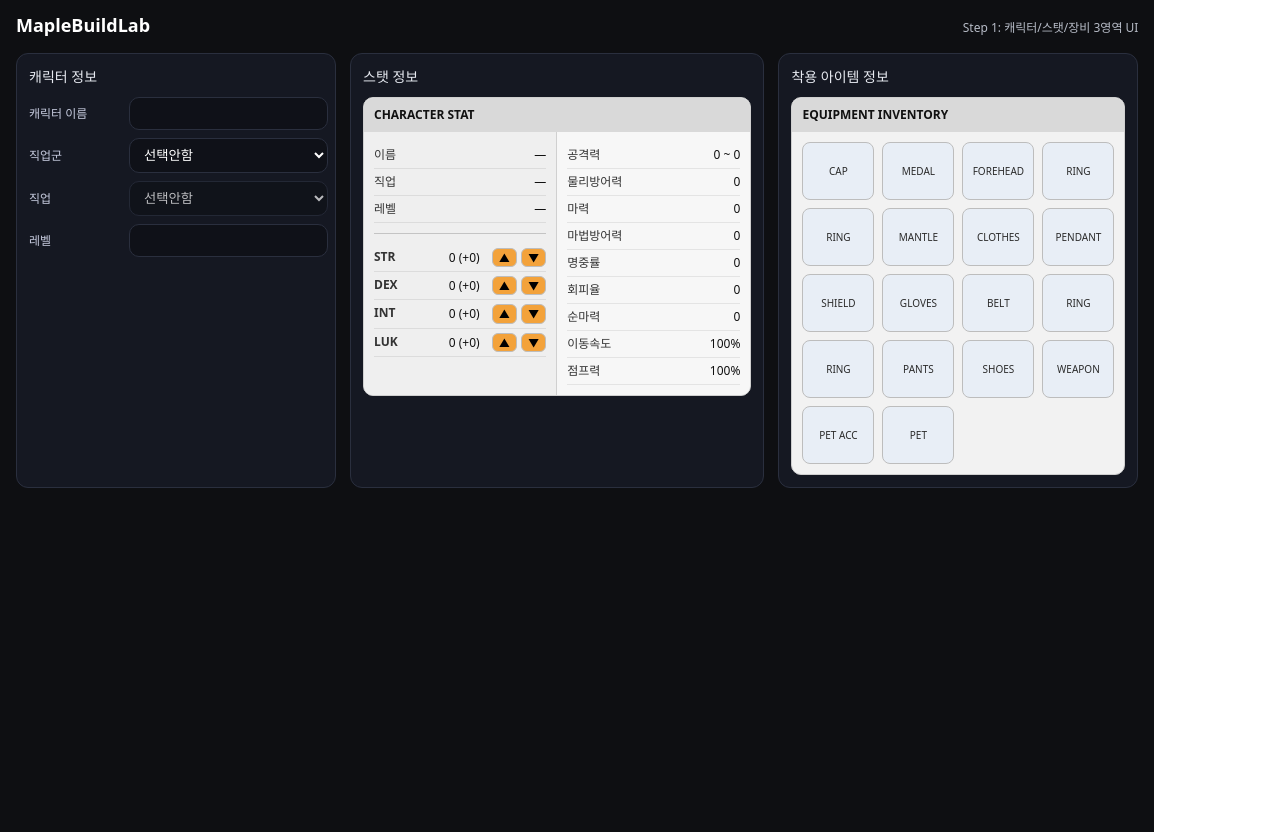
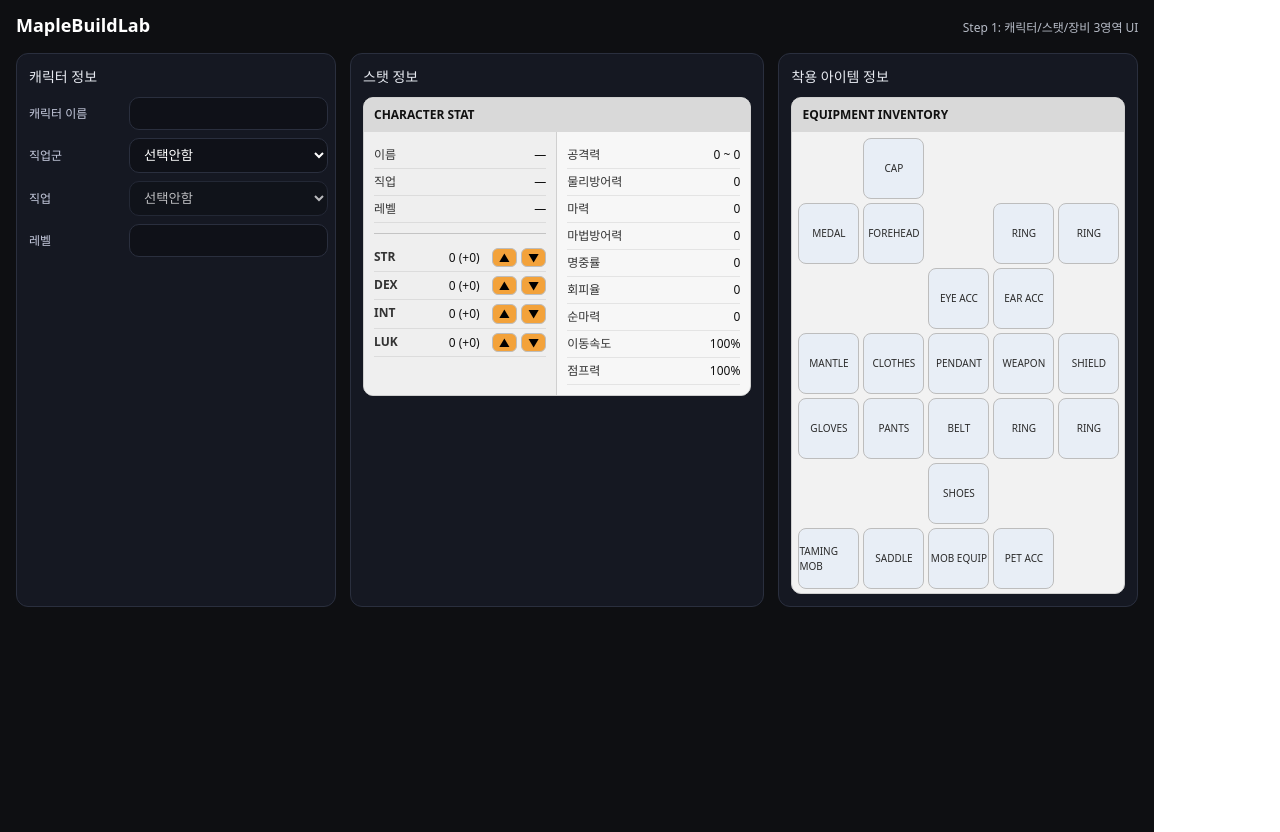
Before and after one commit to qjatjr48724/MapleBuildLab, a React (Vite) app in the folder MapleBuildLab/: page / in a window 1280 px wide. Built offline with nearby package versions, Linux system fonts and the light colour scheme.

Commit message:
20260215 - 착용 아이템 정보 그리드를 메이플랜드 내의 장비창과 비슷하도록 수정

```diff
--- a/MapleBuildLab/src/App.css
+++ b/MapleBuildLab/src/App.css
@@ -139,7 +139,8 @@
 .equipWindow {
   background: #f2f2f2;
   border-radius: 10px;
-  overflow: hidden;
+  overflow-x: auto;
+  overflow-y: hidden;
   border: 1px solid #cfcfcf;
 }
 
@@ -151,14 +152,74 @@
 }
 
 .equipGrid {
-  padding: 10px;
+  padding: 6px;
   display: grid;
-  grid-template-columns: repeat(4, 1fr);
-  gap: 8px;
+  width: max-content;
+
+  --slot: clamp(48px, 5.4vw, 59px);
+  grid-template-columns: repeat(5, var(--slot));
+  grid-auto-rows: var(--slot);
+
+  gap: 6px;
+  justify-content: center;
 }
 
+
+
+
+/* ✅ 7행 × 5열, 너가 준 좌표 그대로 */
+.equipGridAreas {
+  grid-template-areas:
+    ".        cap      .        .        ."       /* row 1 */
+    "medal    forehead .        ring1    ring2"   /* row 2 */
+    ".        .        eye      ear      ."       /* row 3 */
+    "mantle   clothes  pendant  weapon   shield"  /* row 4 */
+    "gloves   pants    belt     ring3    ring4"   /* row 5 */
+    ".        .        shoes    .        ."       /* row 6 */
+    "taming   saddle   mob      petacc   .";      /* row 7 */
+}
+
+
+
+/* 각 슬롯에 grid-area 할당 */
+.area-cap { grid-area: cap; }
+
+.area-medal { grid-area: medal; }
+.area-forehead { grid-area: forehead; }
+
+.area-ring1 { grid-area: ring1; }
+.area-ring2 { grid-area: ring2; }
+.area-ring3 { grid-area: ring3; }
+.area-ring4 { grid-area: ring4; }
+
+.area-eye { grid-area: eye; }
+.area-ear { grid-area: ear; }
+
+.area-mantle { grid-area: mantle; }
+.area-clothes { grid-area: clothes; }
+.area-pendant { grid-area: pendant; }
+.area-weapon { grid-area: weapon; }
+.area-shield { grid-area: shield; }
+
+.area-gloves { grid-area: gloves; }
+.area-pants { grid-area: pants; }
+.area-belt { grid-area: belt; }
+
+.area-shoes { grid-area: shoes; }
+
+.area-taming { grid-area: taming; }
+.area-saddle { grid-area: saddle; }
+.area-mob { grid-area: mob; }
+.area-petacc { grid-area: petacc; }
+
+
+
+
 .equipSlot {
-  height: 56px;
+  /* height 삭제 */
+  width: 100%;
+  height: 100%;
+
   border: 1px solid #bdbdbd;
   background: #e8eef6;
   border-radius: 8px;
@@ -168,6 +229,7 @@
   color: #2b2b2b;
   user-select: none;
 }
+
 .statValue {
   display: inline-block;
   min-width: 72px; /* "999 (+99)" 정도까지 여유 */
--- a/MapleBuildLab/src/components/EquipmentGrid.tsx
+++ b/MapleBuildLab/src/components/EquipmentGrid.tsx
@@ -21,20 +21,54 @@ export default function EquipmentGrid() {
     "PET",
   ];
 
+    // 스샷처럼 "정해진 위치"에 슬롯을 배치할 거라서, map 반복 대신
+  // 각 슬롯을 고정된 grid-area로 렌더링합니다.
   return (
     <section className="panel">
       <h2 className="panelTitle">착용 아이템 정보</h2>
 
       <div className="equipWindow">
         <div className="equipHeader">EQUIPMENT INVENTORY</div>
-        <div className="equipGrid">
-          {slots.map((s, idx) => (
-            <div key={`${s}-${idx}`} className="equipSlot">
-              {s}
-            </div>
-          ))}
+
+        <div className="equipGrid equipGridAreas">
+          {/* row1 */}
+          <div className="equipSlot area-cap">CAP</div>
+
+          {/* row2 */}
+          <div className="equipSlot area-medal">MEDAL</div>
+          <div className="equipSlot area-forehead">FOREHEAD</div>
+          <div className="equipSlot area-ring1">RING</div>
+          <div className="equipSlot area-ring2">RING</div>
+
+          {/* row3 */}
+          <div className="equipSlot area-eye">EYE ACC</div>
+          <div className="equipSlot area-ear">EAR ACC</div>
+
+          {/* row4 */}
+          <div className="equipSlot area-mantle">MANTLE</div>
+          <div className="equipSlot area-clothes">CLOTHES</div>
+          <div className="equipSlot area-pendant">PENDANT</div>
+          <div className="equipSlot area-weapon">WEAPON</div>
+          <div className="equipSlot area-shield">SHIELD</div>
+
+          {/* row5 */}
+          <div className="equipSlot area-gloves">GLOVES</div>
+          <div className="equipSlot area-pants">PANTS</div>
+          <div className="equipSlot area-belt">BELT</div>
+          <div className="equipSlot area-ring3">RING</div>
+          <div className="equipSlot area-ring4">RING</div>
+
+          {/* row6 */}
+          <div className="equipSlot area-shoes">SHOES</div>
+
+          {/* row7 */}
+          <div className="equipSlot area-taming">TAMING MOB</div>
+          <div className="equipSlot area-saddle">SADDLE</div>
+          <div className="equipSlot area-mob">MOB EQUIP</div>
+          <div className="equipSlot area-petacc">PET ACC</div>
         </div>
       </div>
     </section>
   );
+
 }
```
